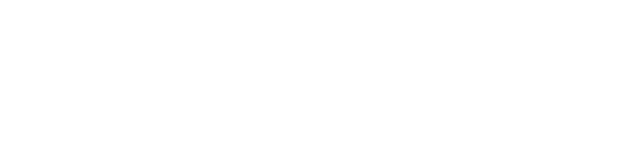
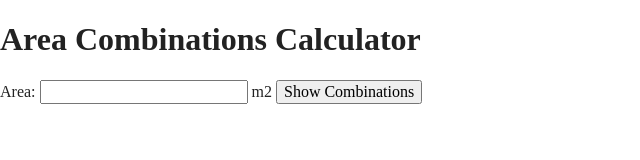
Before and after one commit to ClariceR/area-combinations, a website built with Parcel: page index.html in a window 1280 px wide. Shown: the whole page, without its empty margins (0-640 px from the left). Built offline with nearby package versions, Linux system fonts and the light colour scheme.

Commit message:
Added basic structure

```diff
--- a/index.html
+++ b/index.html
@@ -25,6 +25,15 @@
 <body>
 
   <!-- Add your site or application content here -->
+  <header>
+    <h1>Area Combinations Calculator</h1>
+  </header>
+  <main>
+    <label for="area">Area:</label>
+    <input type="text" name="area">
+    <label for="area">m2</label>
+    <button>Show Combinations</button>
+  </main>
 
 
 
```
